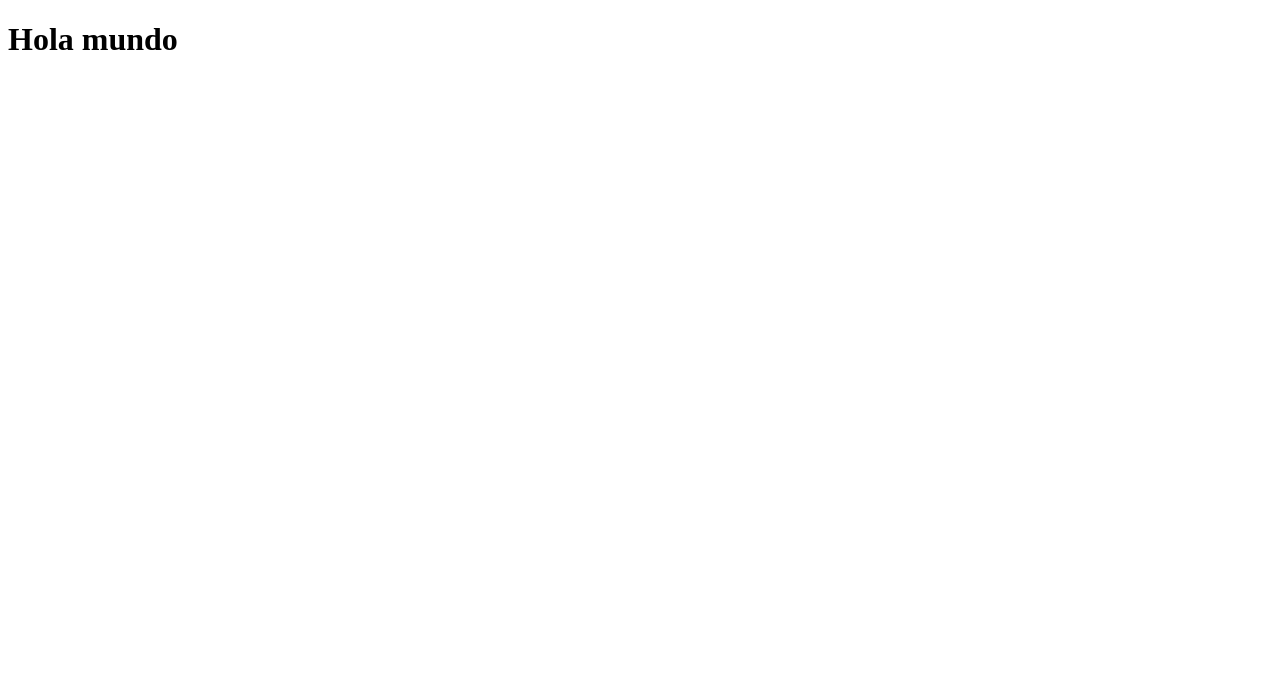
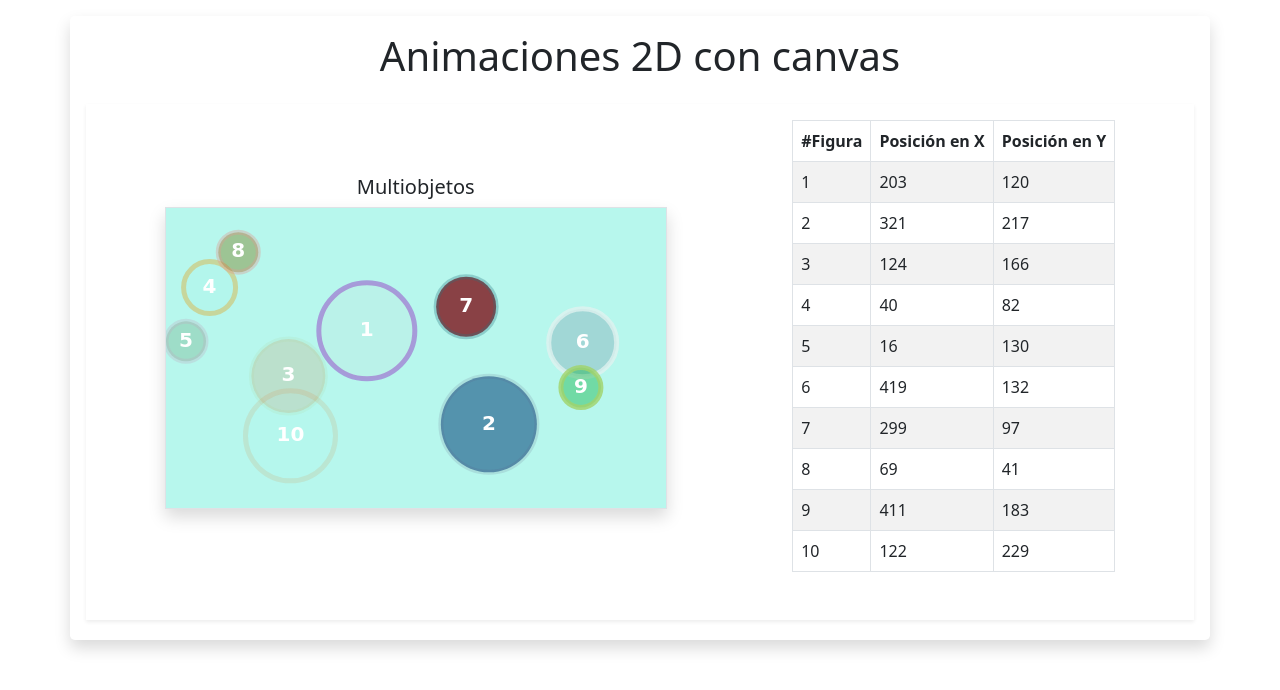
Before and after one commit to LuisGR16/canvas-animation-objects, a plain HTML site: page index.html in a window 1280 px wide. Drawn offline with nearby package versions, Linux system fonts and the light colour scheme.

Commit message:
Finalización del proyecto

```diff
--- a/index.html
+++ b/index.html
@@ -1,15 +1,51 @@
 <!DOCTYPE html>
 <html lang="es">
+
 <head>
     <meta charset="UTF-8">
     <meta name="viewport" content="width=device-width, initial-scale=1.0">
-    <title>Animation objects</title>
+    <link href="https://cdn.jsdelivr.net/npm/bootstrap@5.0.2/dist/css/bootstrap.min.css" rel="stylesheet"
+        integrity="sha384-EVSTQN3/azprG1Anm3QDgpJLIm9Nao0Yz1ztcQTwFspd3yD65VohhpuuCOmLASjC" crossorigin="anonymous">
+
+    <title>Canvas animation 2D</title>
 </head>
+
 <body>
 
-    <h1>Hola mundo</h1>
+    <main class="container flex-column mt-3  shadow rounded-3 p-3">
+        <div class="d-flex justify-content-center flex-row mb-3">
+            <h1>Animaciones 2D con canvas</h1>
+        </div>
+        <div class="d-flex flex-row shadow-sm mb-1 p-3 justify-content-around">
+            <div class="d-flex justify-content-center flex-column mb-3">
+                <h5 class="d-flex justify-content-center">Multiobjetos</h5>
+                <canvas class="border shadow" id="canvas"></canvas>
+                <br>
+            </div>
+            <div class="d-flex justify-content-center flex-column mb-3">
+                <!-- <h3>Coordenadas: <span id="coordenadas"></span></h3> -->
+                <table class="table table-striped table-bordered">
+                    <thead class="thead-dark">
+                        <tr>
+                            <th scope="col">#Figura</th>
+                            <th scope="col">Posición en X</th>
+                            <th scope="col">Posición en Y</th>
+                        </tr>
+                    </thead>
+                    <tbody id="coord__details">
+
+                    </tbody>
+                </table>
+            </div>
+        </div>
+    </main>
+
+    <script src="https://cdn.jsdelivr.net/npm/bootstrap@5.0.2/dist/js/bootstrap.bundle.min.js"
+        integrity="sha384-MrcW6ZMFYlzcLA8Nl+NtUVF0sA7MsXsP1UyJoMp4YLEuNSfAP+JcXn/tWtIaxVXM"
+        crossorigin="anonymous"></script>
 
     <script src="js/main.js"></script>
 
 </body>
+
 </html>
--- a/js/main.js
+++ b/js/main.js
@@ -0,0 +1,163 @@
+const coordenadas = document.getElementById("coord__details");
+
+
+const canvas = document.getElementById("canvas");
+let ctx      = canvas.getContext("2d");
+
+const window_height = "300";
+const window_width  = "500";
+
+canvas.height = window_height;
+canvas.width  = window_width;
+
+canvas.style.backgroundColor = "#b7f7ed";
+
+class Circle {
+
+    constructor( x, y, radius, color, text, backcolor, speed ) {
+
+        this.posX = x;
+        this.posY = y;
+        this.radius = radius;
+        this.color = color;
+        this.text = text;
+        this.backcolor = backcolor;
+
+        this.speed = speed;
+
+        this.dx = 1 * this.speed;
+        this.dy = 1 * this.speed;
+
+    }
+
+    draw( context ) {
+
+        //Rellena el objeto
+        context.beginPath();
+        context.arc(this.posX, this.posY, this.radius, 0, Math.PI * 2, false);
+        context.fillStyle = this.backcolor;
+        context.fill();
+
+        //Dibuja la línea del objeto
+        context.lineWidth = 5;
+        context.strokeStyle = this.color;
+        context.stroke();
+
+        //Dibuja el texto al centro del objeto
+        context.textAlign = "center";
+        context.textBaseline = "middle";
+        context.font = "bold 20px cursive";
+        context.fillStyle = "white";
+        context.fillText(this.text, this.posX, this.posY);
+
+        context.closePath();
+
+    }
+
+
+    update( context ) {
+
+        this.draw( context );
+
+        //Si el circulo supera el margen derecho entonces se mueve a la izquierda
+        if ( this.posX + this.radius > window_width || this.posX - this.radius < 0 ) {
+
+            this.dx = -this.dx;
+
+        }
+
+        //Si el circulo supera el margen superior entonces se mueve a abajo
+        if ( this.posY + this.radius > window_height || this.posY - this.radius < 0 ) {
+
+            this.dy = -this.dy;
+
+        }
+
+        this.posX += this.dx;
+        this.posY += this.dy;
+
+        // Actualización de las coordenadas en la tabla
+        let row = document.getElementById(`circle-${this.text}`);
+        row.cells[1].innerText = Math.floor(this.posX);
+        row.cells[2].innerText = Math.floor(this.posY);
+
+        /* coordenadas.innerText = `X: ${ Math.floor(this.posX) } Y: ${ Math.floor(this.posY) }` */
+
+        /* coordenadas.innerHTML = `
+            <tr>
+                <td>1</td>
+                <td>${ Math.floor(this.posX) }</td>
+                <td>${ Math.floor(this.posY) }</td>
+            </tr>
+        `; */
+
+    }
+
+}
+
+/* let randomRadius = Math.floor( Math.random() * 60 + 20 );
+let randomX = Math.random() * window_width;
+let randomY = Math.random() * window_height;
+let randomBackcolor = "rgb(" + Math.random() * 255 + "," + Math.random() * 255 + "," + Math.random() * 255 + ")";
+let randomStrokecolor = "rgb(" + Math.random() * 255 + "," + Math.random() * 255 + "," + Math.random() * 255 + ")";
+
+randomX = randomX < randomRadius ? randomRadius : randomX > window_width - randomRadius ? window_width - randomRadius : randomX;
+randomY = randomY < randomRadius ? randomRadius : randomY > window_height - randomRadius ? window_height - randomRadius : randomY;
+
+let miCirculo = new Circle( randomX, randomY, randomRadius, randomStrokecolor, "1", randomBackcolor, 2 );
+miCirculo.draw( ctx );
+
+let updateCircle = function () {
+
+    requestAnimationFrame( updateCircle );
+    ctx.clearRect( 0, 0, window_width, window_height );
+    miCirculo.update( ctx );
+
+};
+
+updateCircle(); */
+
+const nCircles = 10;
+
+let circles = [];
+
+for ( let i = 0; i < nCircles; i++ ) {
+
+    let randomRadius = Math.floor( Math.random() * 30 + 20 );
+    let randomX = Math.random() * window_width;
+    let randomY = Math.random() * window_height;
+    let randomBackcolor = "rgba( " + Math.random() * 255 + "," + Math.random() * 255 + "," + Math.random() * 255 + ", " + Math.random() + " )";
+    let randomStrokecolor = "rgba( " + Math.random() * 255 + "," + Math.random() * 255 + "," + Math.random() * 255 + ", " + Math.random() +" )";
+    let randomSpeed = Math.random() * 3 + 1;
+
+    randomX = randomX < randomRadius ? randomRadius : randomX > window_width - randomRadius ? window_width - randomRadius : randomX;
+    randomY = randomY < randomRadius ? randomRadius : randomY > window_height - randomRadius ? window_height - randomRadius : randomY;
+
+    let miCirculo = new Circle( randomX, randomY, randomRadius, randomStrokecolor, i + 1, randomBackcolor, randomSpeed );
+    circles.push( miCirculo );
+
+    let newRow = document.createElement('tr');
+    newRow.setAttribute('id', `circle-${i + 1}`);
+    newRow.innerHTML = `
+        <td>${i + 1}</td>
+        <td>${Math.floor(randomX)}</td>
+        <td>${Math.floor(randomY)}</td>
+    `;
+    coordenadas.appendChild(newRow);
+
+}
+
+
+let updateCircle = function () {
+
+    requestAnimationFrame( updateCircle );
+    ctx.clearRect( 0, 0, window_width, window_height );
+    circles.forEach( ( circle ) => {
+
+        circle.update( ctx );
+
+     });
+
+};
+
+updateCircle();
```
